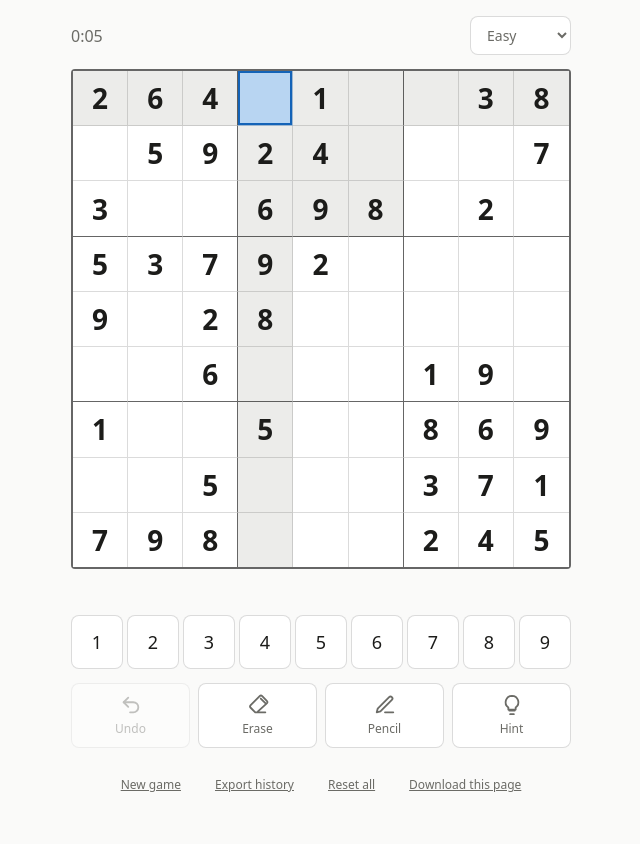
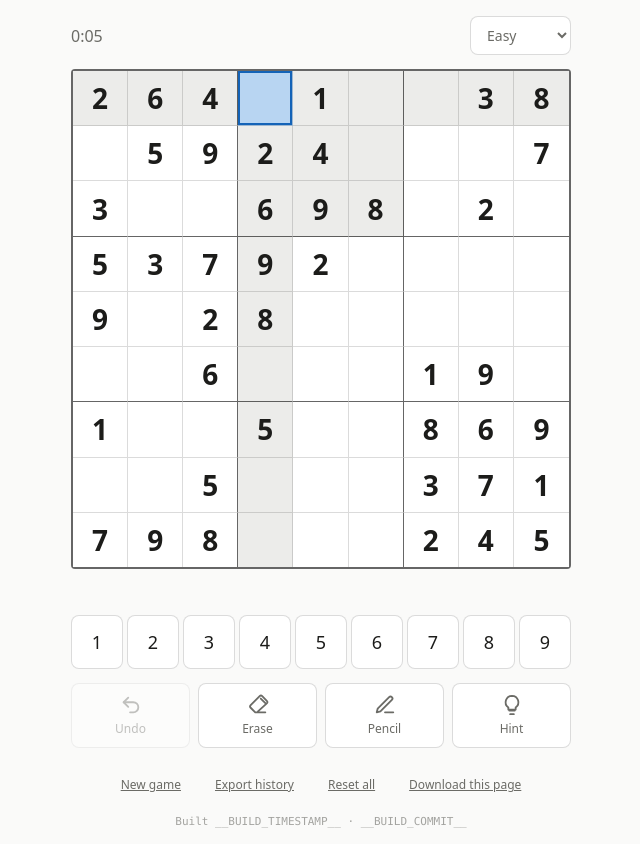
Before and after one commit to 8exgh/sudoku, a website: page index.html in a window 1280 px wide. Shown: the whole page, without its empty margins (319-959 px from the left). Before the commit the page ends 813 px from the top, so only its background shows below. Drawn offline with Linux system fonts and the light colour scheme.

Commit message:
show the build version in footer - Opus 4.7

```diff
--- a/index.html
+++ b/index.html
@@ -260,6 +260,16 @@
             text-decoration: underline;
             cursor: pointer;
         }
+        /* Build info row — populated by showBuildInfo() from <meta>
+           tags. flex-basis:100% forces it onto its own line below the
+           action buttons in the wrap layout. */
+        .build-info {
+            flex-basis: 100%;
+            margin-top: 4px;
+            font-size: 11px;
+            opacity: 0.6;
+            font-family: ui-monospace, SFMono-Regular, Menlo, monospace;
+        }
 
         /* ============================================================
            Completion overlay
@@ -339,6 +349,7 @@
         <button id="btn-export">Export history</button>
         <button id="btn-reset">Reset all</button>
         <a href="index.html" download="sudoku.html" title="Save this page to play offline">Download this page</a>
+        <small id="build-info" class="build-info"></small>
     </footer>
 </main>
 
@@ -1088,6 +1099,18 @@
     /* ============================================================
        11. BOOT
        ============================================================ */
+    (function showBuildInfo() {
+        const el = document.getElementById('build-info');
+        const ts = document.querySelector('meta[name="build-timestamp"]').content;
+        const sha = document.querySelector('meta[name="build-commit"]').content;
+        // CI-built artifacts have a 40-char SHA; local/dev builds keep the
+        // literal placeholder text. Don't slice the placeholder — show it
+        // in full so the dev-build signal is unmissable.
+        const shortSha = sha.startsWith('__BUILD_') ? sha : sha.slice(0, 7);
+        el.textContent = `Built ${ts} · ${shortSha}`;
+        el.title = sha;
+    })();
+
     (function boot() {
         if (!state.currentGame) {
             startNewGame('easy');
```
